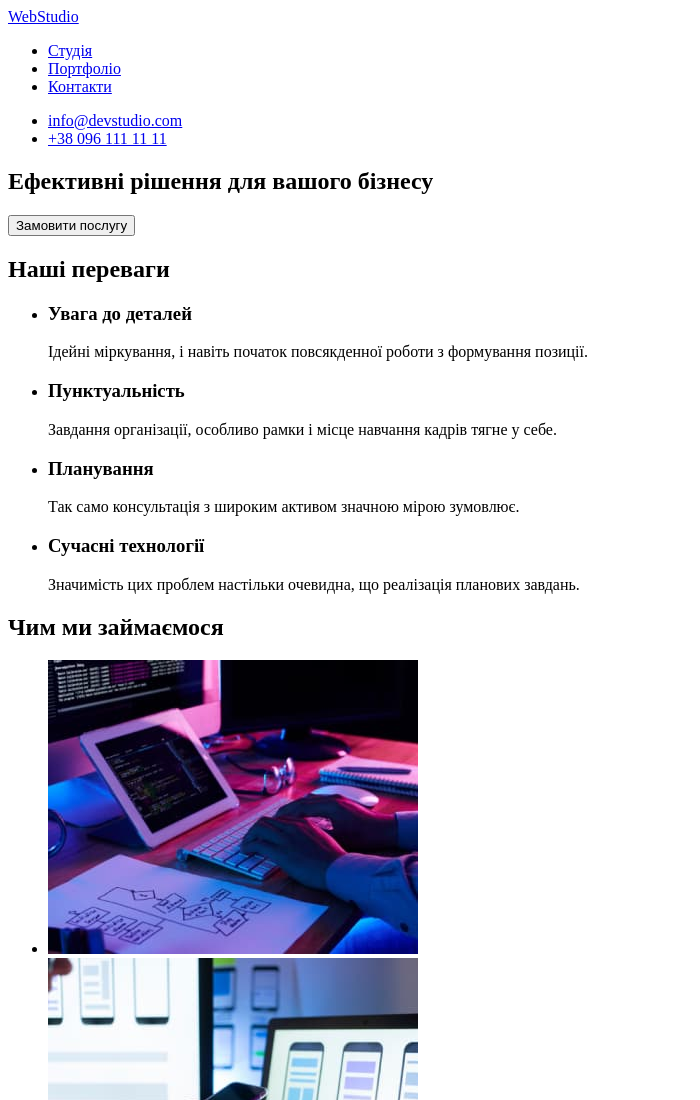
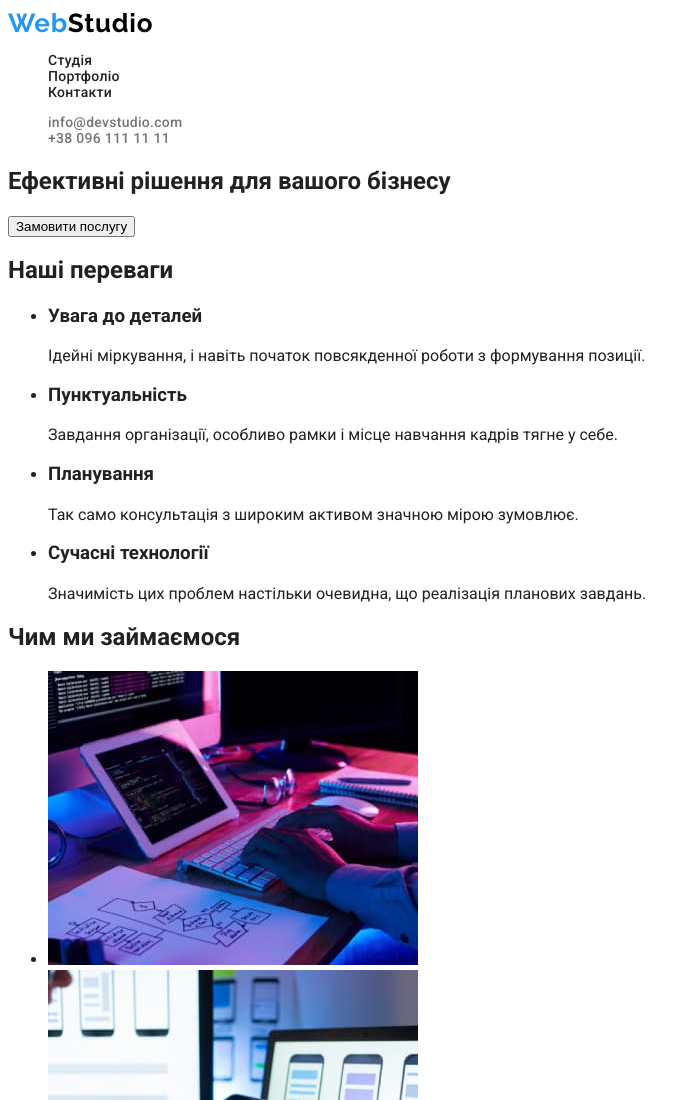
Before and after one commit to milacherkashyna/goit-markup-hw-02, a plain HTML site: page index.html in a window 1280 px wide. Shown: the top 1100 px of the page, without its empty margins (0-700 px from the left). Drawn offline with Linux system fonts and the light colour scheme.

Commit message:
Header css done

```diff
--- a/css/styles.css
+++ b/css/styles.css
@@ -0,0 +1,58 @@
+:root {
+  --f-roboto: 'Roboto', sans-serif;
+  --f-raleway: 'Raleway', sans-serif;
+  --f-size16: 16px;
+  --black: #000000;
+  --dark: #212121;
+  --dark-grey: #2f303a;
+  --grey: #757575;
+  --blue: #2196f3;
+  --white: #fff;
+}
+body {
+  font-family: var(--f-roboto);
+  font-size: var(--f-size16);
+  line-height: 1.2;
+  color: var(--dark);
+  background-color: var(--white);
+}
+.header-logo {
+  font-family: var(--f-raleway);
+  font-weight: 700;
+  font-size: 26px;
+  letter-spacing: 0.03em;
+  color: var(--black);
+  text-decoration: none;
+}
+.header-logo span {
+  color: var(--blue);
+}
+/* .header ul {
+    list-style: none;
+} */
+.header-menu,
+.header-contacts {
+  list-style: none;
+  font-weight: 500;
+  font-size: 14px;
+  line-height: 1.14;
+  letter-spacing: 0.02em;
+}
+.header-menu-link {
+  color: var(--dark);
+  text-decoration: none;
+}
+/* .header-contacts {
+  color: var(--grey);
+  text-decoration: none;
+} */
+.header-contacts-link {
+  color: var(--grey);
+  text-decoration: none;
+}
+.header-menu-link:hover,
+.header-contacts-link:hover,
+.header-menu-link:focus,
+.header-contacts-link:focus {
+  color: var(--blue);
+}
--- a/index.html
+++ b/index.html
@@ -7,7 +7,7 @@
     <link rel="preconnect" href="https://fonts.googleapis.com" />
     <link rel="preconnect" href="https://fonts.gstatic.com" crossorigin />
     <link
-      href="https://fonts.googleapis.com/css2?family=Montserrat:wght@400;700&family=Raleway:wght@700&family=Roboto:wght@400;500;700;900&display=swap"
+      href="https://fonts.googleapis.com/css2?family=Raleway:wght@700&family=Roboto:wght@400;500;700;900&display=swap"
       rel="stylesheet"
     />
     <link rel="stylesheet" href="./css/styles.css" />
@@ -15,18 +15,20 @@
   </head>
   <body>
     <!-- Header -->
-    <header>
-      <a href="./index.html">WebStudio</a>
-      <nav>
-        <ul>
-          <li><a href="#">Студія</a></li>
-          <li><a href="#">Портфоліо</a></li>
-          <li><a href="#">Контакти</a></li>
+    <header class="header">
+      <a class="header-logo" href="./index.html"><span>Web</span>Studio</a>
+      <nav class="header-nav">
+        <ul class="header-menu">
+          <li><a class="header-menu-link" href="./index.html">Студія</a></li>
+          <li><a class="header-menu-link" href="./portfolio.html">Портфоліо</a></li>
+          <li><a class="header-menu-link" href="#">Контакти</a></li>
         </ul>
       </nav>
-      <ul>
-        <li><a href="mailto:info@devstudio.com">info@devstudio.com</a></li>
-        <li><a href="tel:+380961111111">+38 096 111 11 11</a></li>
+      <ul class="header-contacts">
+        <li>
+          <a class="header-contacts-link" href="mailto:info@devstudio.com">info@devstudio.com</a>
+        </li>
+        <li><a class="header-contacts-link" href="tel:+380961111111">+38 096 111 11 11</a></li>
       </ul>
     </header>
 
@@ -78,7 +80,7 @@
       </section>
 
       <!-- Section03 -->
-      <section lang="en">
+      <section>
         <h2>Наша команда</h2>
         <ul>
           <li>
@@ -106,7 +108,7 @@
     </main>
 
     <footer>
-      <a href="#">WebStudio</a>
+      <a href="./index.html">WebStudio</a>
       <address>
         <ul>
           <li>
```
Also changed, not shown: portfolio.html (+4 -13 lines).
